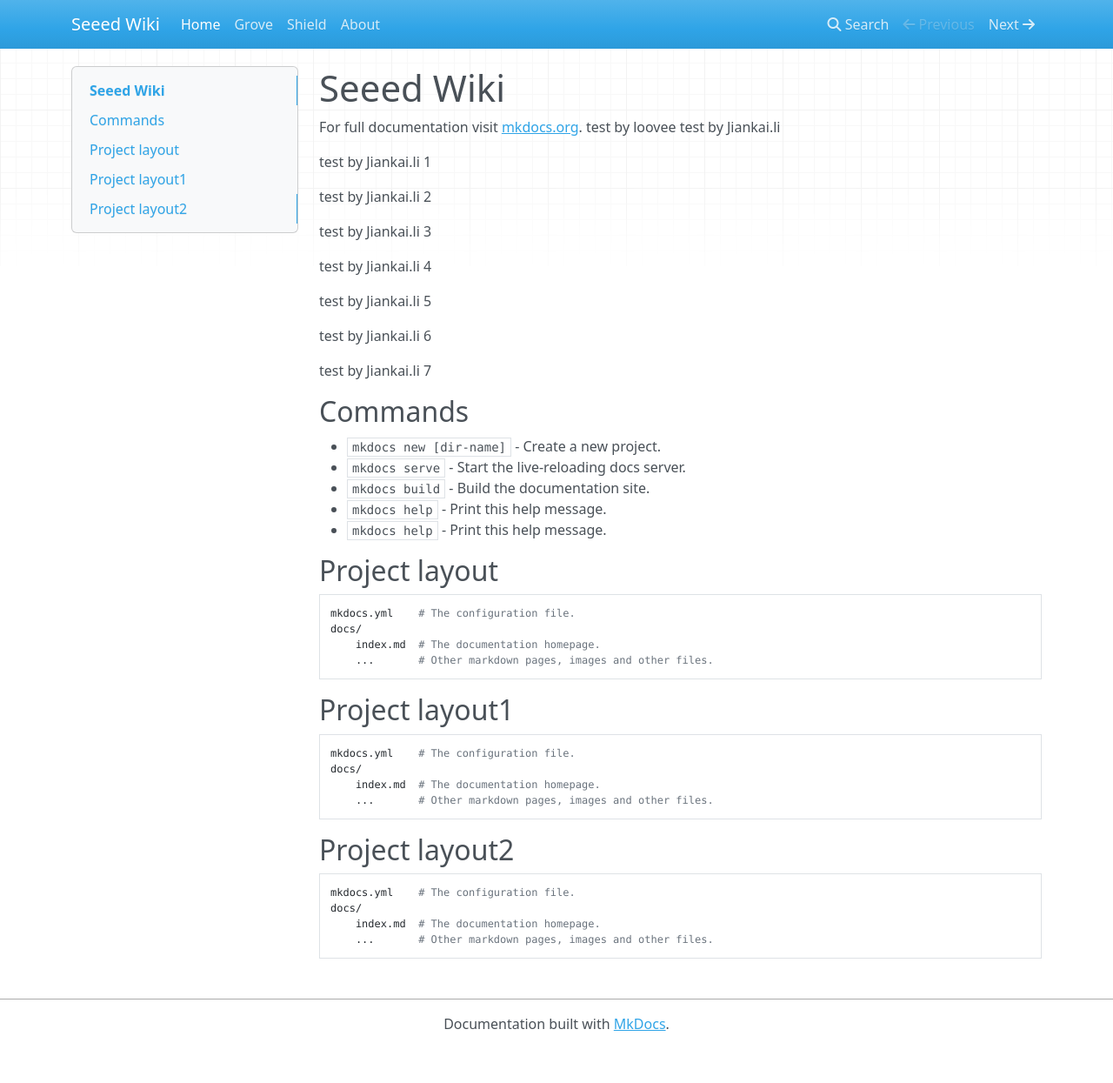
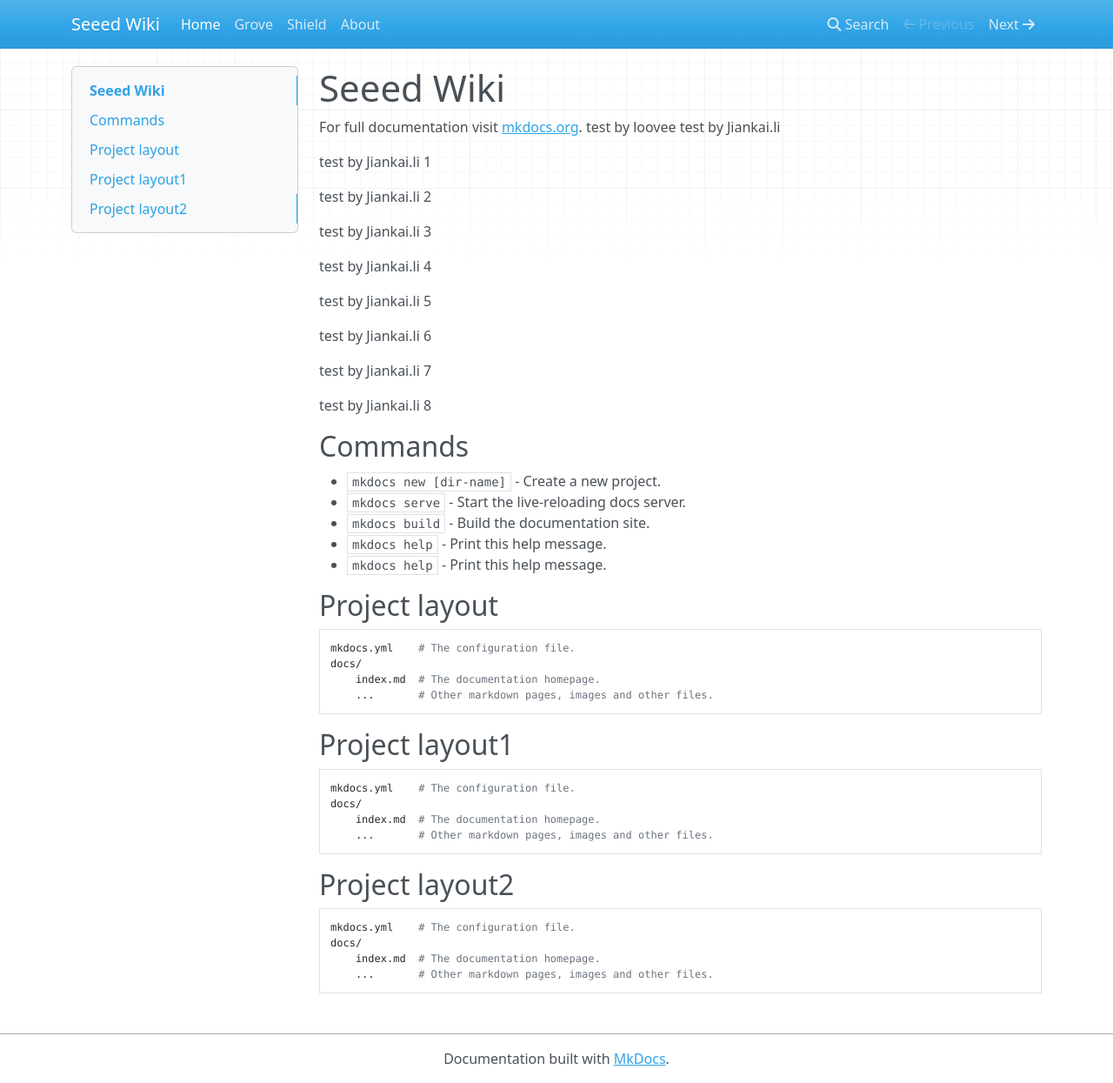
Before and after one commit to SeeedDocument/Seeed-WiKi, an MkDocs documentation site: the page built from docs/index.md, in a window 1280 px wide and 1245 px high. Shown: the whole window at 87% size. Built offline with MkDocs 1.6.1, drawn with Linux system fonts in a browser that asks for light colours; nearby versions of some CDN libraries; old or Windows-style settings are respelled for this version of MkDocs.

Commit message:
Update index.md

```diff
--- a/docs/index.md
+++ b/docs/index.md
@@ -17,6 +17,8 @@ test by Jiankai.li 5
 test by Jiankai.li 6
 
 test by Jiankai.li 7
+
+test by Jiankai.li 8
 ## Commands
 
 * `mkdocs new [dir-name]` - Create a new project.
```
